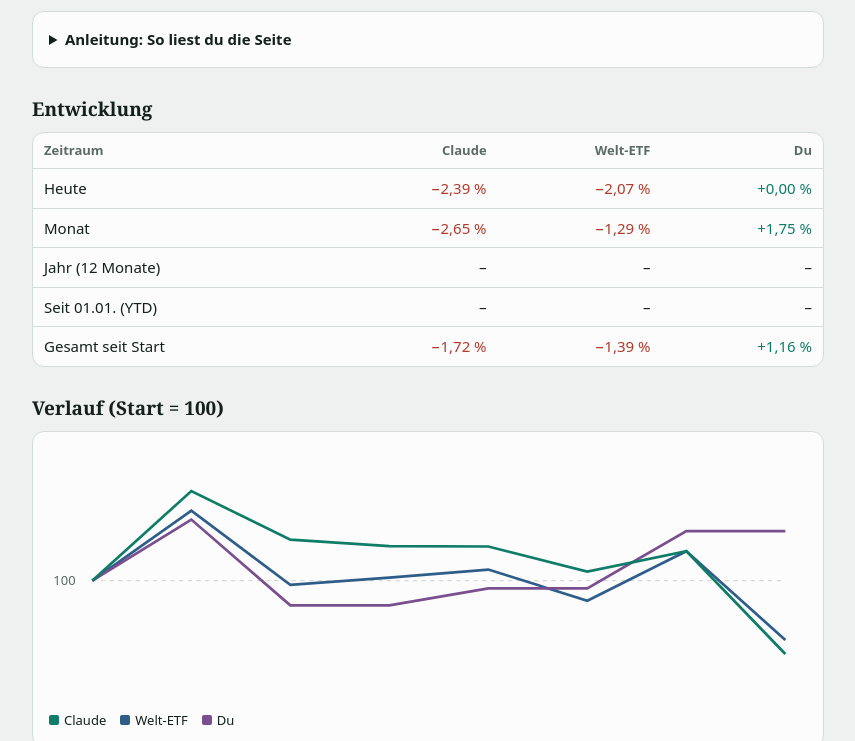
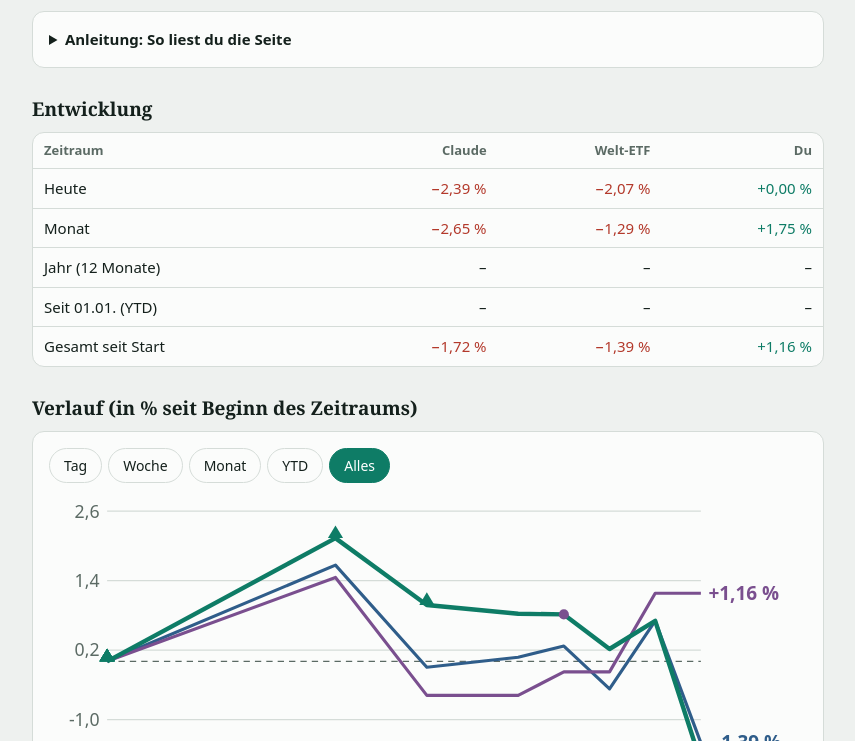
Before and after one commit to KillerplautzeHeadUp/DepotDuell, a plain HTML site: page docs/index.html in a window 1280 px wide. Shown: the part 211-952 px from the top of the page, without its empty margins (212-1067 px from the left). Drawn offline with Linux system fonts and the light colour scheme.

Commit message:
Add files via upload

```diff
--- a/docs/index.html
+++ b/docs/index.html
@@ -21,6 +21,7 @@ th:first-child,td:first-child{text-align:left}th{color:var(--mute);font-size:13p
 svg{width:100%;height:auto;display:block}
 .leg span{margin-right:14px;font-size:13px}.leg i{display:inline-block;width:10px;height:10px;border-radius:2px;margin-right:5px}
 details.help{margin-top:14px}details.help summary{cursor:pointer;font-weight:600}details.help ul{margin:8px 0 0;padding-left:18px}details.help li{margin:3px 0;font-size:14px}details.help h3{font-size:14px;margin:12px 0 2px}code{background:var(--line);padding:1px 5px;border-radius:4px;font-size:13px}
+#rng{display:flex;gap:6px;flex-wrap:wrap;margin-bottom:8px}#rng button{border:1px solid var(--line);background:var(--card);color:var(--ink);border-radius:999px;padding:6px 14px;font:inherit;font-size:14px;cursor:pointer}#rng button.on{background:var(--c1);color:#fff;border-color:var(--c1)}svg#ch{touch-action:pan-y;user-select:none}
 </style>
 </head>
 <body><main>
@@ -33,7 +34,7 @@ details.help{margin-top:14px}details.help summary{cursor:pointer;font-weight:600
 <li><b>Kern-Sparplan</b>: Der Prozentwert ist der Anteil der Wochenrate, der automatisch in die Kern-ETFs geht. Steht eine Regel dahinter, hat der Autopilot den Anteil gerade geändert.</li></ul>
 <h3>Zahlen</h3><ul>
 <li><b>Entwicklung</b>: Rendite in Prozent, bereinigt um Einzahlungen. „Du“ ist dein Depot, „Welt-ETF“ der Vergleichswert.</li>
-<li><b>Verlauf</b> und <b>Letzte Tage</b>: Index mit Start = 100. Über 100 ist im Plus.</li>
+<li><b>Verlauf</b>: Die Tasten wählen den Zeitraum, Antippen zeigt die Werte. Alle Linien starten bei 0 %. ▲ Kauf, ▼ Verkauf, graue Punkte Einzahlungen. Der untere Streifen zeigt, wie weit Claude vor (grün) oder hinter (rot) dem Welt-ETF liegt.</li>
 <li><b>Positionen</b>: „±“ ist die Veränderung seit Kauf. „Stop“ heißt: Verkauf, wenn der Kurs so viel unter dem Kaufkurs liegt.</li>
 <li><b>Risiko</b>: Größter Rückgang ist der stärkste Verlust vom Hoch bis zum Tief. Beta 1 bedeutet: schwankt wie der Welt-ETF, über 1 stärker.</li>
 <li><b>Offene Aufträge</b>: „≤“ kauft, wenn der Kurs auf die Grenze fällt. „≥“ verkauft, wenn er sie erreicht.</li></ul>
@@ -46,10 +47,9 @@ details.help{margin-top:14px}details.help summary{cursor:pointer;font-weight:600
 <li>Dein Sparplan (365 €, montags) wird automatisch als Einzahlung gezählt. Ändern: <code>SPARPLAN 340</code> oder <code>SPARPLAN AUS</code>.</li></ul>
 </details>
 <h2>Entwicklung</h2><div class="wrap"><table id="per"></table></div>
-<h2>Verlauf (Start = 100)</h2><div class="card"><svg id="ch" viewBox="0 0 700 240"></svg>
-<div class="leg"><span><i style="background:var(--c1)"></i>Claude</span><span><i style="background:var(--c2)"></i>Welt-ETF</span><span><i style="background:var(--c3)"></i>Du</span></div></div>
+<h2>Verlauf (in % seit Beginn des Zeitraums)</h2><div class="card"><div id="rng"></div><svg id="ch" viewBox="0 0 600 340"></svg>
+<div class="leg"><span><i style="background:var(--c1)"></i>Claude</span><span><i style="background:var(--c2)"></i>Welt-ETF</span><span><i style="background:var(--c3)"></i>Du</span><span style="color:var(--gain)">▲ Kauf</span><span style="color:var(--loss)">▼ Verkauf</span><span>● Einzahlung</span></div></div>
 <h2>Positionen</h2><div class="wrap"><table id="pos"></table></div>
-<h2>Letzte Tage (alle 30 Minuten)</h2><div class="card"><svg id="ch2" viewBox="0 0 700 200"></svg></div>
 <h2>Risiko</h2><div class="wrap"><table id="risk"></table></div>
 <h2>Aufteilung</h2><div class="card" id="alloc"></div>
 <h2>Beitrag je Position</h2><div class="wrap"><table id="ctb"></table></div>
@@ -64,6 +64,60 @@ const f=(n,d=2)=>n.toLocaleString('de-DE',{minimumFractionDigits:d,maximumFracti
 const pc=v=>v==null?'–':'<span class="'+(v>=0?'up':'dn')+'">'+(v>=0?'+':'−')+f(Math.abs(v))+' %</span>';
 const at=(a,ref)=>{let r=null;for(const x of a){if(x.date<=ref)r=x}return r};
 const perf=(a,ref)=>{const b=at(a,ref);return b?(a[a.length-1].v/b.v-1)*100:null};
+function initChart(d,C,B,U){
+ const svg=document.getElementById('ch'),bar=document.getElementById('rng');
+ const ms=x=>new Date(x.length<=10?x+'T12:00:00':x.replace(' ','T')).getTime();
+ const ds=t=>new Date(t).toLocaleDateString('sv-SE');
+ const uAt=day=>{let r=null;for(const x of U){if(x.date<=day)r=x.v}return r};
+ const I=(d.intraday||[]).map(x=>({t:ms(x.t),c:x.v,b:x.b,u:null}));
+ const D=C.map((x,i)=>({t:ms(x.date),c:x.v,b:B[i].v,u:uAt(x.date)}));
+ const yr=new Date().getFullYear();
+ const sets={Tag:()=>{if(!I.length)return[];const l=ds(I[I.length-1].t);return I.filter(p=>ds(p.t)==l)},Woche:()=>I,Monat:()=>D.slice(-22),YTD:()=>D.filter(p=>ds(p.t)>=yr+'-01-01'),Alles:()=>D};
+ let cur='Alles';
+ bar.innerHTML=Object.keys(sets).map(k=>'<button data-k="'+k+'">'+k+'</button>').join('');
+ bar.onclick=e=>{const k=e.target.dataset&&e.target.dataset.k;if(k){cur=k;draw()}};
+ function draw(){
+  [...bar.children].forEach(b=>{b.className=b.dataset.k==cur?'on':''});
+  const P=sets[cur]();
+  if(P.length<2){svg.innerHTML='<text x="300" y="170" text-anchor="middle" style="fill:var(--mute);font-size:16px">Noch zu wenige Daten für diesen Zeitraum</text>';return}
+  const W=600,L=46,R=84,T=16,Bt=236,G0=270,G1=322,intra=cur=='Tag'||cur=='Woche';
+  const t0=P[0].t,t1=P[P.length-1].t,span=Math.max(t1-t0,1),X=t=>L+(t-t0)/span*(W-L-R);
+  const hasU=P.every(p=>p.u!=null);
+  const sr=k=>P.map(p=>(p[k]/P[0][k]-1)*100),ser={c:sr('c'),b:sr('b')};if(hasU)ser.u=sr('u');
+  const all=Object.values(ser).flat(),lo=Math.min(...all,0),hi=Math.max(...all,0),pad=Math.max((hi-lo)*0.12,0.15),mn=lo-pad,mx=hi+pad;
+  const Y=v=>Bt-(v-mn)/(mx-mn)*(Bt-T),dec=(mx-mn)<3?2:1,col={c:'--c1',b:'--c2',u:'--c3'},sg=v=>(v>=0?'+':'−')+f(Math.abs(v),2);
+  let h='';
+  for(let i=0;i<=4;i++){const v=mn+(mx-mn)*i/4,y=Y(v);h+='<line x1="'+L+'" x2="'+(W-R)+'" y1="'+y+'" y2="'+y+'" style="stroke:var(--line)"/><text x="'+(L-6)+'" y="'+(y+5)+'" text-anchor="end" style="fill:var(--mute);font-size:14px">'+f(v,dec)+'</text>'}
+  h+='<line x1="'+L+'" x2="'+(W-R)+'" y1="'+Y(0)+'" y2="'+Y(0)+'" style="stroke:var(--mute)" stroke-dasharray="5 4"/>';
+  const hm=q=>q.toLocaleTimeString('de-DE',{hour:'2-digit',minute:'2-digit'}),dm=q=>q.toLocaleDateString('de-DE',{day:'2-digit',month:'2-digit'});
+  const fx=t=>{const q=new Date(t);return intra?(cur=='Tag'?hm(q):dm(q)+' '+hm(q)):dm(q)};
+  for(let i=0;i<4;i++){const t=t0+span*i/3;h+='<text x="'+X(t)+'" y="'+(Bt+22)+'" text-anchor="'+(i==0?'start':i==3?'end':'middle')+'" style="fill:var(--mute);font-size:14px">'+fx(t)+'</text>'}
+  for(const k of ['b','u','c'])if(ser[k])h+='<polyline fill="none" style="stroke:var('+col[k]+')" stroke-width="'+(k=='c'?3.5:2.5)+'" stroke-linejoin="round" points="'+ser[k].map((v,i)=>X(P[i].t)+','+Y(v)).join(' ')+'"/>';
+  const near=tm=>{let b=0;for(let i=1;i<P.length;i++)if(Math.abs(P[i].t-tm)<Math.abs(P[b].t-tm))b=i;return b};
+  (d.trades||[]).forEach(r=>{const tm=ms(r.date);if(tm<t0-432e5||tm>t1+432e5)return;const i=near(tm),x=X(P[i].t),y=Y(ser.c[i]);
+   if(r.side=='Kauf')h+='<path d="M'+x+' '+(y-10)+' l6 10 h-12 z" style="fill:var(--gain)"/>';
+   else if(r.side=='Verkauf')h+='<path d="M'+x+' '+(y+10)+' l6 -10 h-12 z" style="fill:var(--loss)"/>';
+   else h+='<circle cx="'+x+'" cy="'+y+'" r="4" style="fill:var(--c3)"/>'});
+  (d.deposits||[]).forEach(r=>{const tm=ms(r.date);if(tm<t0-432e5||tm>t1+432e5)return;h+='<circle cx="'+X(P[near(tm)].t)+'" cy="'+(Bt-5)+'" r="3.5" style="fill:var(--mute)"/>'});
+  const ends=Object.keys(ser).map(k=>({k,v:ser[k][P.length-1],y:Y(ser[k][P.length-1])})).sort((a,b)=>a.y-b.y);
+  for(let i=1;i<ends.length;i++)if(ends[i].y-ends[i-1].y<18)ends[i].y=ends[i-1].y+18;
+  ends.forEach(e=>{h+='<text x="'+(W-R+6)+'" y="'+(e.y+5)+'" style="fill:var('+col[e.k]+');font-size:15px;font-weight:600">'+sg(e.v)+' %</text>'});
+  const g=P.map((p,i)=>ser.c[i]-ser.b[i]),gl=Math.min(...g,0),gh=Math.max(...g,0),gp=Math.max((gh-gl)*0.15,0.1),Gy=v=>G1-(v-(gl-gp))/((gh+gp)-(gl-gp))*(G1-G0),ge=g[g.length-1];
+  h+='<text x="'+L+'" y="'+(G0-8)+'" style="fill:var(--mute);font-size:14px">Abstand zum Welt-ETF (Prozentpunkte)</text><line x1="'+L+'" x2="'+(W-R)+'" y1="'+Gy(0)+'" y2="'+Gy(0)+'" style="stroke:var(--mute)" stroke-dasharray="5 4"/>';
+  h+='<polyline fill="none" style="stroke:'+(ge>=0?'var(--gain)':'var(--loss)')+'" stroke-width="2.5" stroke-linejoin="round" points="'+g.map((v,i)=>X(P[i].t)+','+Gy(v)).join(' ')+'"/><text x="'+(W-R+6)+'" y="'+(Gy(ge)+5)+'" style="fill:var(--ink);font-size:15px;font-weight:600">'+sg(ge)+' Pkt</text>';
+  h+='<g id="tip" style="display:none;pointer-events:none"><line id="tl" y1="'+T+'" y2="'+G1+'" style="stroke:var(--ink)" stroke-opacity=".35"/><rect id="tr" rx="6" ry="6" width="196" height="80" style="fill:var(--card);stroke:var(--line)"/><text id="t0" style="fill:var(--mute);font-size:14px"></text><text id="t1" style="fill:var(--c1);font-size:15px;font-weight:600"></text><text id="t2" style="fill:var(--c2);font-size:15px;font-weight:600"></text><text id="t3" style="fill:var(--c3);font-size:15px;font-weight:600"></text></g>';
+  svg.innerHTML=h;
+  const q=id=>svg.querySelector('#'+id),tip=q('tip');
+  const mv=e=>{const r=svg.getBoundingClientRect(),px=(e.clientX-r.left)/r.width*W;let b=0;
+   for(let i=1;i<P.length;i++)if(Math.abs(X(P[i].t)-px)<Math.abs(X(P[b].t)-px))b=i;
+   const x=X(P[b].t),bx=x>W/2?x-206:x+10,dd=new Date(P[b].t);
+   tip.style.display='';q('tl').setAttribute('x1',x);q('tl').setAttribute('x2',x);q('tr').setAttribute('x',bx);q('tr').setAttribute('y',T+4);
+   const tx=[intra?dm(dd)+' '+hm(dd):dd.toLocaleDateString('de-DE'),'Claude '+sg(ser.c[b])+' %','Welt-ETF '+sg(ser.b[b])+' %',ser.u?'Du '+sg(ser.u[b])+' %':''];
+   tx.forEach((t,i)=>{const el=q('t'+i);el.setAttribute('x',bx+10);el.setAttribute('y',T+24+i*19);el.textContent=t})};
+  svg.onpointermove=mv;svg.onpointerdown=mv;svg.onpointerleave=()=>{tip.style.display='none'};
+ }
+ draw();
+}
 fetch('data.json?'+Date.now()).then(r=>r.json()).then(d=>{
  document.getElementById('upd').textContent='Stand: '+d.updated;
  document.getElementById('val').textContent=f(d.value)+' €';
@@ -75,10 +129,7 @@ fetch('data.json?'+Date.now()).then(r=>r.json()).then(d=>{
  let h='<tr><th>Zeitraum</th><th>Claude</th><th>Welt-ETF</th><th>Du</th></tr>';
  refs.forEach(r=>{h+='<tr><td>'+r[0]+'</td><td>'+pc(perf(C,r[1]))+'</td><td>'+pc(perf(B,r[1]))+'</td><td>'+pc(U.length?perf(U,r[1]):null)+'</td></tr>'});
  document.getElementById('per').innerHTML=h;
- const all=[...C,...B,...U].map(x=>x.v),mn=Math.min(...all)-0.5,mx=Math.max(...all)+0.5,n=C.length;
- const X=i=>40+i*(640/Math.max(n-1,1)),Y=v=>210-(v-mn)/(mx-mn)*190;
- const line=(a,col)=>'<polyline fill="none" stroke="var('+col+')" stroke-width="2.5" points="'+C.map((c,i)=>{const r=at(a,c.date);return r?X(i)+','+Y(r.v):''}).filter(Boolean).join(' ')+'"/>';
- document.getElementById('ch').innerHTML='<line x1="40" x2="680" y1="'+Y(100)+'" y2="'+Y(100)+'" stroke="var(--line)" stroke-dasharray="4"/><text x="4" y="'+(Y(100)+4)+'" fill="var(--mute)" font-size="12">100</text>'+line(B,'--c2')+line(U,'--c3')+line(C,'--c1');
+ initChart(d,C,B,U);
  let p='<tr><th>Titel</th><th>Stück</th><th>Kaufkurs €</th><th>Aktuell €</th><th>±</th><th>Wert €</th><th>Anteil</th><th>Stop</th></tr>';
  d.positions.forEach(r=>{p+='<tr><td>'+r.name+'</td><td>'+f(r.qty,r.qty%1?2:0)+'</td><td>'+f(r.buy)+'</td><td>'+f(r.price)+'</td><td>'+pc(r.pct)+'</td><td>'+f(r.value)+'</td><td>'+f(r.weight,1)+' %</td><td>'+(r.stop?'−'+Math.round(r.stop*100)+' %':'–')+'</td></tr>'});
  document.getElementById('pos').innerHTML=p;
@@ -98,7 +149,6 @@ fetch('data.json?'+Date.now()).then(r=>r.json()).then(d=>{
  let g='<tr><th>Herkunft</th><th>Positionen</th><th>Einsatz €</th><th>Gewinn €</th><th>Rendite</th></tr>';
  (d.origin||[]).forEach(r=>{g+='<tr><td>'+r.name+'</td><td>'+r.n+'</td><td>'+f(r.cost,0)+'</td><td>'+f(r.gain)+'</td><td>'+pc(r.pct)+'</td></tr>'});
  document.getElementById('org').innerHTML=g;
- const I=d.intraday||[];if(I.length>1){const vs=I.map(x=>x.v).concat(I.map(x=>x.b)),a=Math.min(...vs)-0.2,z=Math.max(...vs)+0.2,Xi=i=>40+i*(640/(I.length-1)),Yi=v=>180-(v-a)/(z-a)*160,pl=(k,col)=>'<polyline fill="none" stroke="var('+col+')" stroke-width="2" points="'+I.map((x,i)=>Xi(i)+','+Yi(x[k])).join(' ')+'"/>';document.getElementById('ch2').innerHTML=pl('b','--c2')+pl('v','--c1')}
  let o='<tr><th>Art</th><th>Titel</th><th>Grenze €</th><th>Stück</th><th>Gültig bis</th><th>Hinweis</th></tr>';
  (d.orders||[]).forEach(r=>{o+='<tr><td>'+r.side+'</td><td>'+r.name+'</td><td>'+(r.side=='KAUF'?'≤ ':'≥ ')+f(r.limit)+'</td><td>'+f(r.qty,r.qty%1?2:0)+'</td><td>'+r.valid_until+'</td><td>'+(r.note||'')+'</td></tr>'});
  if(!(d.orders||[]).length)o+='<tr><td colspan="6">Keine offenen Aufträge</td></tr>';
```
